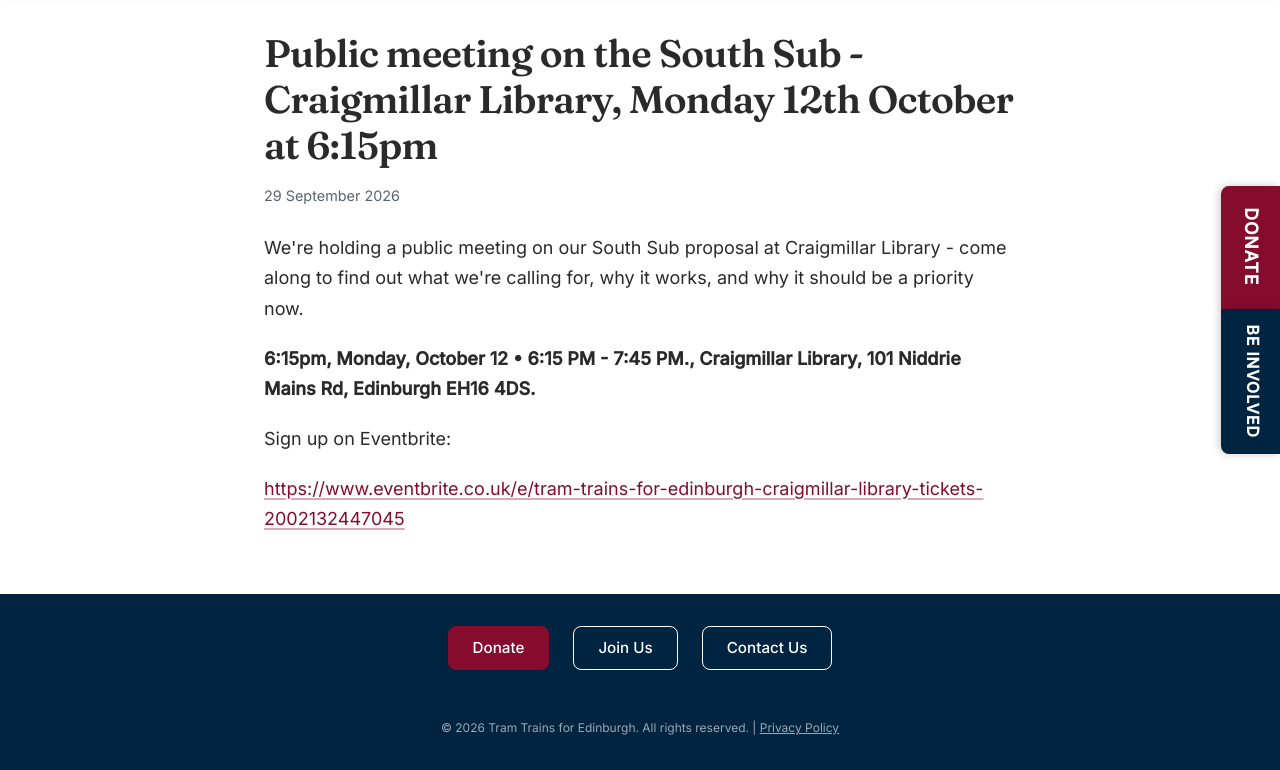
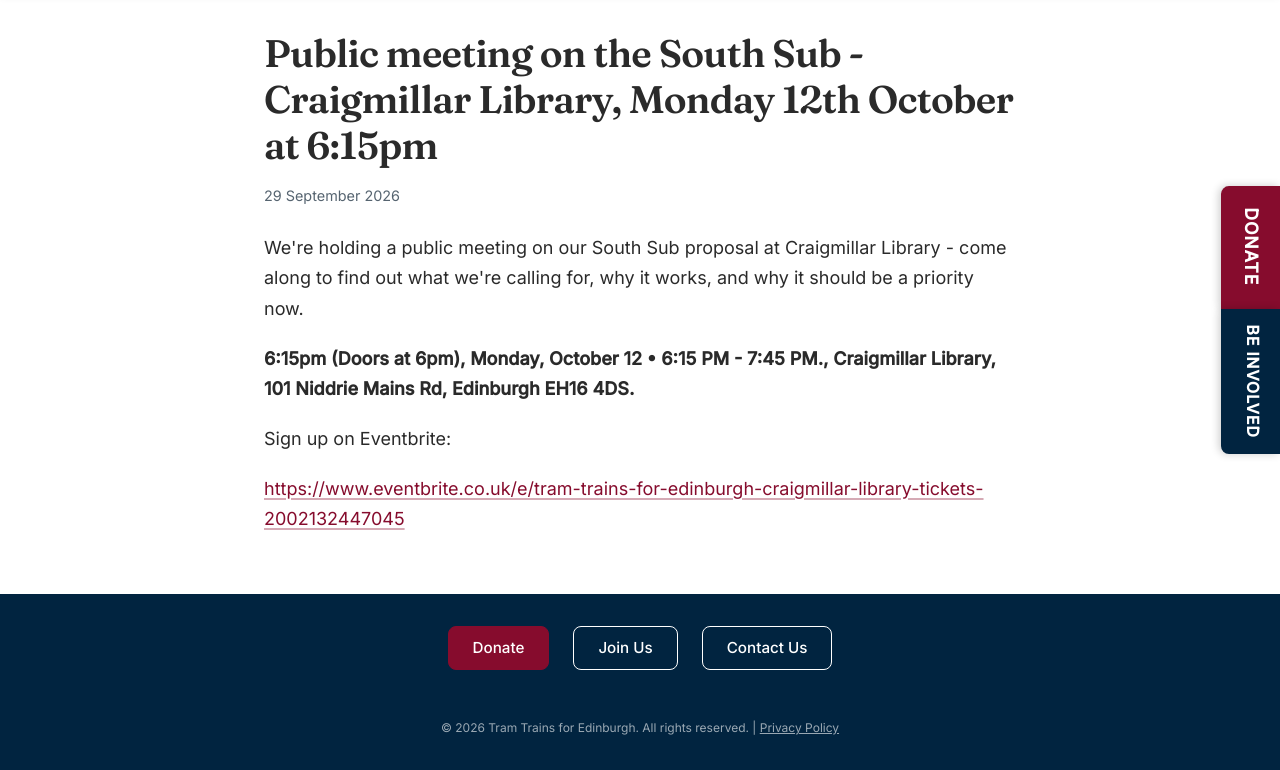
Before and after one commit to Tram-Trains-for-Edinburgh/tram-trains, an Eleventy site: page pf-site/src/news/2026-09-29-public-meeting-on-the-south-sub-craigmillar-library-monday-12th-october-at-6-15pm.md in a window 1280 px wide. Shown: the part 80-850 px from the top of the page. Built offline with nearby package versions, Linux system fonts and the light colour scheme; Eleventy itself is replaced by a stand-in of ours; files that its build step writes are made by us from their sources.

Commit message:
Update News “2026-09-29-public-meeting-on-the-south-sub-craigmillar-library-monday-12th-october-at-6-15pm”

```diff
--- a/pf-site/src/news/2026-09-29-public-meeting-on-the-south-sub-craigmillar-library-monday-12th-october-at-6-15pm.md
+++ b/pf-site/src/news/2026-09-29-public-meeting-on-the-south-sub-craigmillar-library-monday-12th-october-at-6-15pm.md
@@ -6,7 +6,7 @@ date: 2026-09-29T13:27:00.000+01:00
 We're holding a public meeting on our South Sub proposal at Craigmillar Library - come along to find out what we're calling for, why it works, and why it should be a priority now.
 
 
-**6:15pm, Monday, October 12  •  6:15 PM - 7:45 PM., Craigmillar Library, 101 Niddrie Mains Rd, Edinburgh EH16 4DS.**
+**6:15pm (Doors at 6pm), Monday, October 12  •  6:15 PM - 7:45 PM., Craigmillar Library, 101 Niddrie Mains Rd, Edinburgh EH16 4DS.**
 
 
 Sign up on Eventbrite:
```
